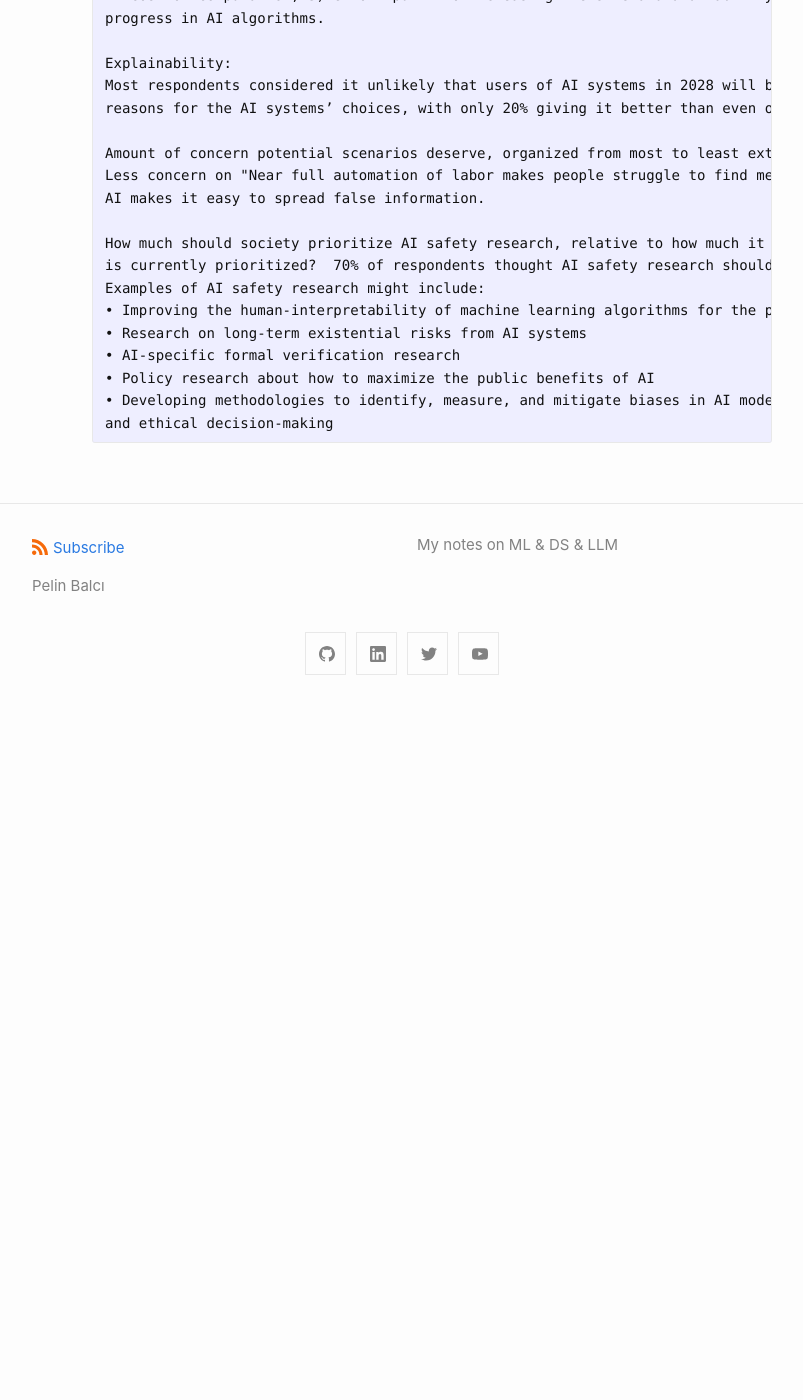
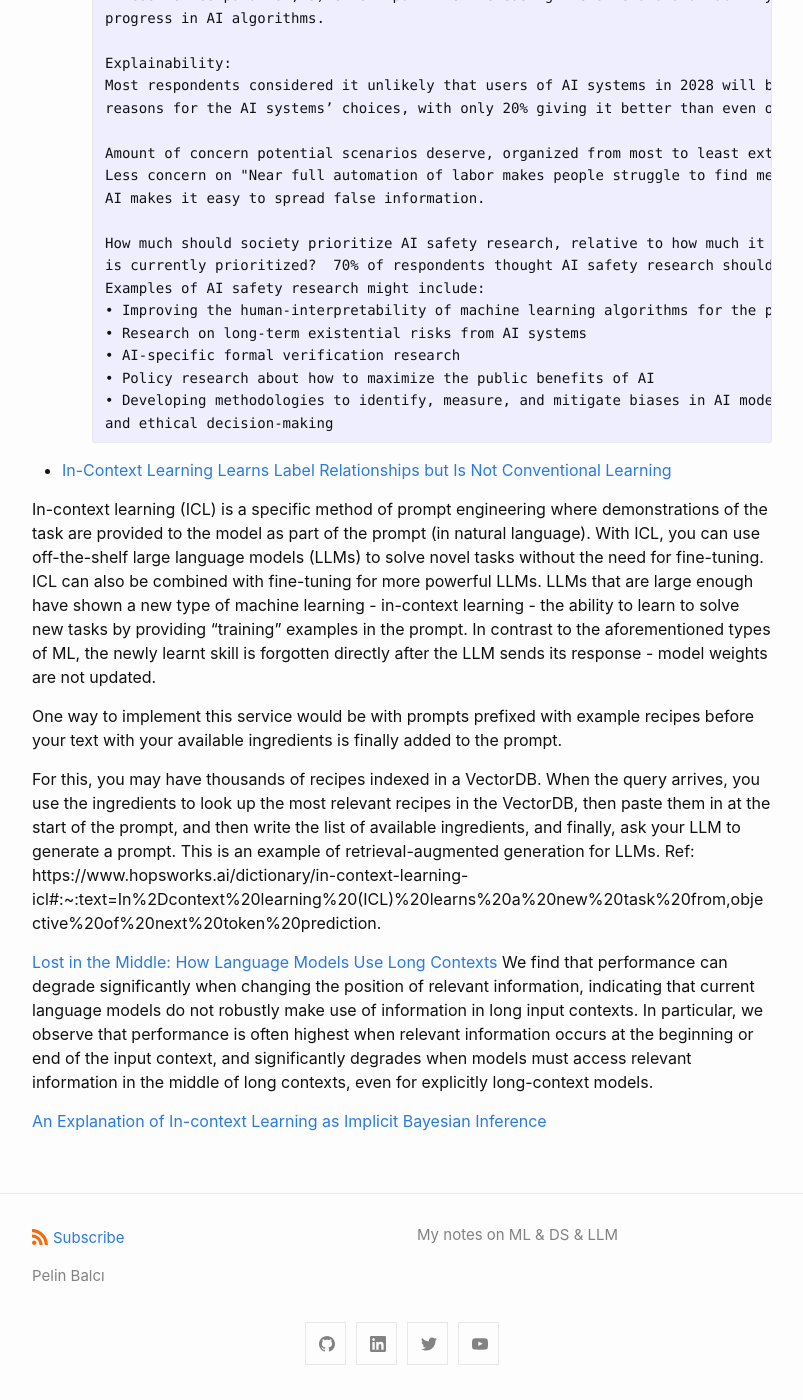
Before and after one commit to pelinbalci/pelinbalci.github.io, a Jekyll site: the page built from AcademicReadings.md, in a window 1280 px wide and 1400 px high, scrolled down 1191 px. Shown: the whole window, without its empty margins (238-1041 px from the left). Built offline with Jekyll 4.4.1, drawn with Linux system fonts in a browser that asks for light colours; before the commit the page ends 1901 px from its top, so only the background shows below that.

Commit message:
In-Context Learning paper notes

```diff
--- a/AcademicReadings.md
+++ b/AcademicReadings.md
@@ -67,3 +67,29 @@ Posts
         • Policy research about how to maximize the public benefits of AI
         • Developing methodologies to identify, measure, and mitigate biases in AI models to ensure fair
         and ethical decision-making
+
+- [In-Context Learning Learns Label Relationships but Is Not Conventional Learning](https://arxiv.org/abs/2307.12375)
+
+In-context learning (ICL) is a specific method of prompt engineering where demonstrations of the task are provided to
+the model as part of the prompt (in natural language). With ICL, you can use off-the-shelf large language models (LLMs)
+to solve novel tasks without the need for fine-tuning. ICL can also be combined with fine-tuning for more powerful LLMs.
+LLMs that are large enough have shown a new type of machine learning - in-context learning -  the ability to learn to
+solve new tasks by providing “training” examples in the prompt. In contrast to the aforementioned types of ML, the newly
+learnt skill is forgotten directly after the LLM sends its response  - model weights are not updated.
+
+ One way to implement this service would be with prompts prefixed with example recipes before your text with your
+ available ingredients is finally added to the prompt.
+
+For this, you may have thousands of recipes indexed in a VectorDB. When the query arrives, you use the ingredients to
+look up the most relevant recipes in the VectorDB, then paste them in at the start of the prompt, and then write the
+list of available ingredients, and finally, ask your LLM to generate a prompt. This is an example of retrieval-augmented generation for LLMs.
+Ref: https://www.hopsworks.ai/dictionary/in-context-learning-icl#:~:text=In%2Dcontext%20learning%20(ICL)%20learns%20a%20new%20task%20from,objective%20of%20next%20token%20prediction.
+
+[Lost in the Middle: How Language Models Use Long Contexts](https://arxiv.org/abs/2307.03172)
+We find that performance can degrade significantly when changing the position of relevant information, indicating that
+current language models do not robustly make use of information in long input contexts. In particular, we observe that
+performance is often highest when relevant information occurs at the beginning or end of the input context, and
+significantly degrades when models must access relevant information in the middle of long contexts, even for explicitly long-context models.
+
+
+[An Explanation of In-context Learning as Implicit Bayesian Inference](https://arxiv.org/pdf/2111.02080.pdf)
```
